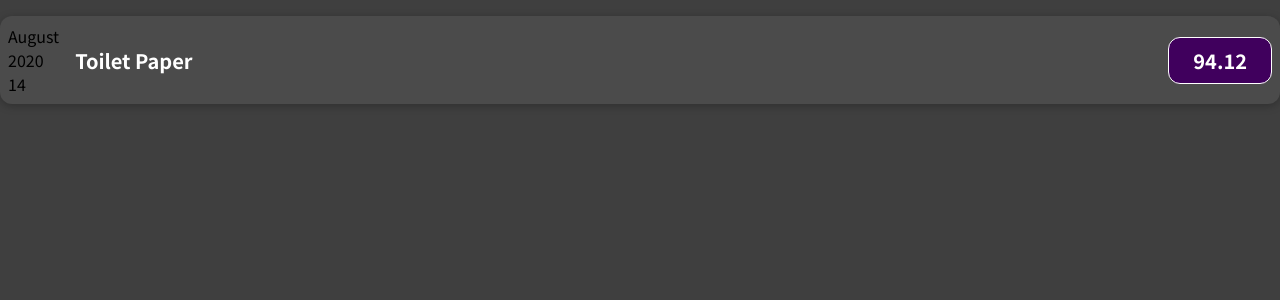
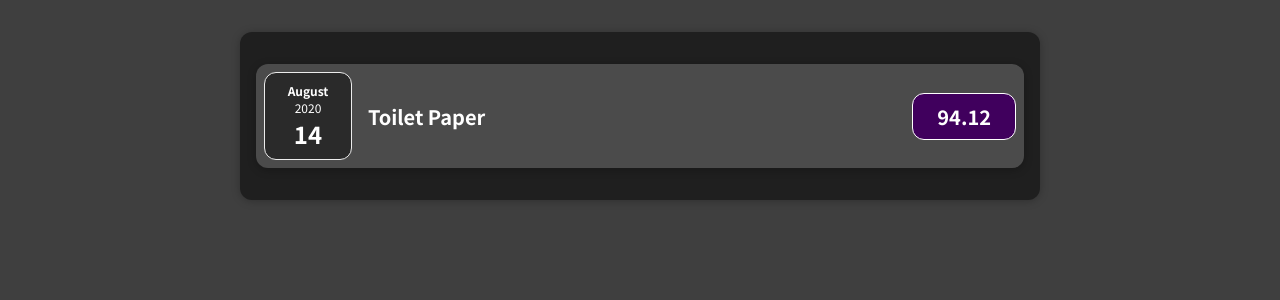
Before and after one commit to Ivandamien/expense_tracker, a React (Create React App) app: page / in a window 1280 px wide. Shown: the top 300 px of the page. Built offline with nearby package versions, Linux system fonts and the light colour scheme.

Commit message:
Created multiple components to make things work easier

```diff
--- a/src/App.js
+++ b/src/App.js
@@ -1,5 +1,5 @@
-import ExpenseItem from "./components/ExpenseItem";
-
+// import ExpenseItem from "./components/ExpenseItem";
+import Expenses from './components/Expenses'
 function App() {
   const expenses = [
     {
@@ -25,10 +25,7 @@
 
   return (
     <div className="App">
-      <ExpenseItem
-        title={expenses[0].title}
-        amount={expenses[0].amount}
-        date={expenses[0].date} />
+      <Expenses items={expenses}         />
     </div>
   );
 }
--- a/src/components/ExpenseDate.js
+++ b/src/components/ExpenseDate.js
@@ -9,11 +9,10 @@
 
   return (
 
-
-      <div>
-            <div>{month}</div>
-            <div>{year}</div>
-            <div>{ day}</div>
+      <div className="expense-date">
+            <div className="expense-date__month">{month}</div>
+            <div className="expense-date__year">{year}</div>
+            <div className="expense-date__day">{ day}</div>
 
       </div>
   )
--- /dev/null
+++ b/src/components/Expenses.css
@@ -0,0 +1,9 @@
+.expenses {
+    padding: 1rem;
+    background-color: rgb(31, 31, 31);
+    margin: 2rem auto;
+    width: 50rem;
+    max-width: 95%;
+    border-radius: 12px;
+    box-shadow: 0 1px 8px rgba(0, 0, 0, 0.25);
+}
--- /dev/null
+++ b/src/components/Expenses.js
@@ -0,0 +1,16 @@
+import React from 'react'
+import './Expenses.css'
+import ExpenseItem from './ExpenseItem'
+
+const Expenses = (props) => {
+  return (
+      <div className="expenses">
+           <ExpenseItem
+        title={props.items[0].title}
+        amount={props.items[0].amount}
+        date={props.items[0].date} />
+    </div>
+  )
+}
+
+export default Expenses
```
